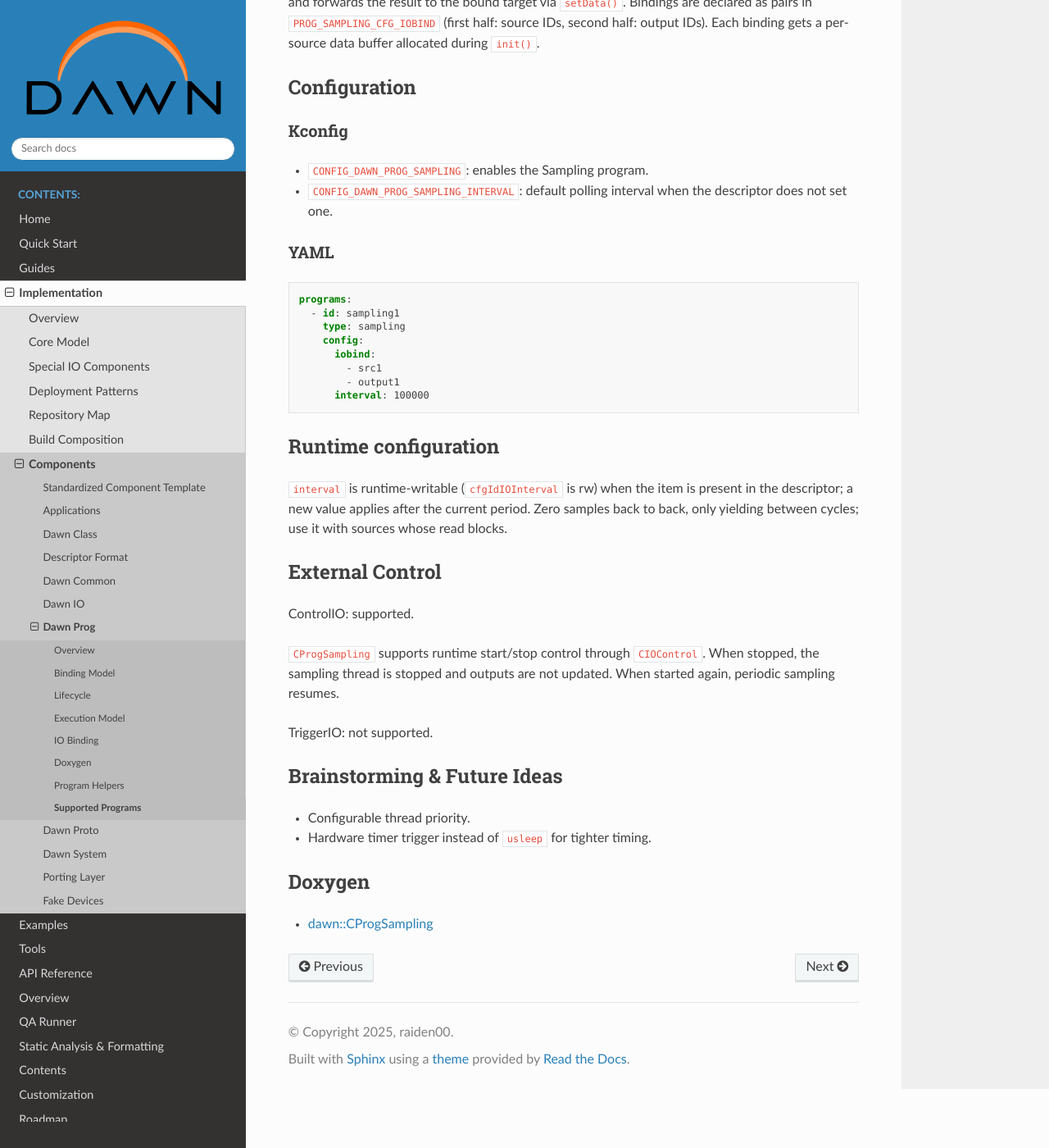
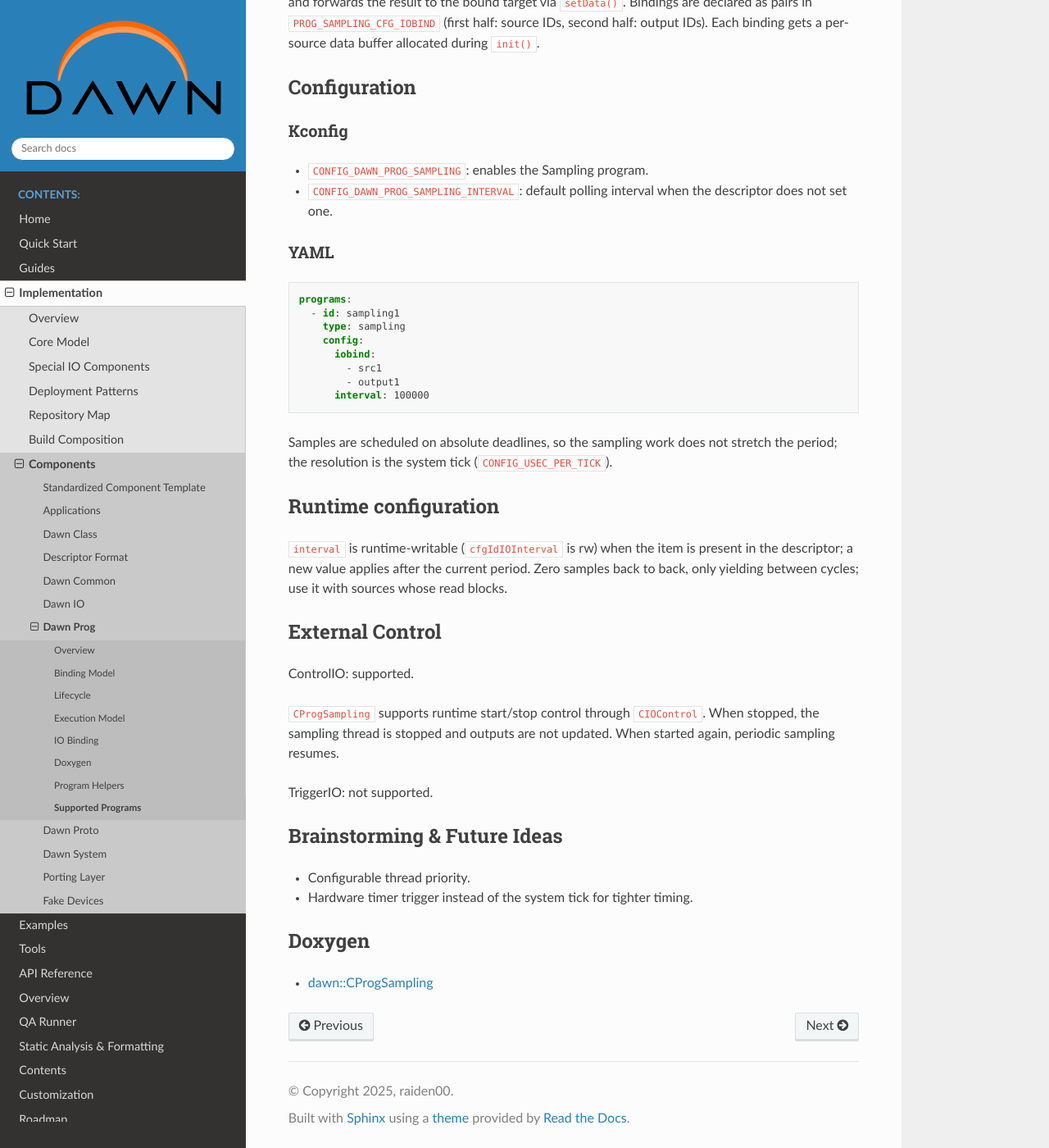
Before and after one commit to railab/dawn, a Sphinx documentation site: the page built from Documentation/components/prog/sampling.rst, in a window 1280 px wide and 1400 px high, scrolled down 572 px. Shown: the whole window at 82% size. Built offline with Sphinx 7.4.7 and the Read the Docs theme 3.1.0, drawn with Linux system fonts in a browser that asks for light colours.

Commit message:
prog/sampling: schedule samples on absolute deadlines
Each cycle slept the interval after the sampling work, so the work time
and the tick rounding of usleep() stretched every period: on the PPK2
(1 ms tick) 1/5/20 ms intervals gave 500/167/47 S/s. Deadlines now step
by the interval; a late sample is caught up on the next wakeup.

Signed-off-by: raiden00pl <raiden00@railab.me>

```diff
--- a/Documentation/components/prog/sampling.rst
+++ b/Documentation/components/prog/sampling.rst
@@ -51,6 +51,10 @@ YAML
            - output1
          interval: 100000
 
+Samples are scheduled on absolute deadlines, so the sampling work does not
+stretch the period; the resolution is the system tick
+(``CONFIG_USEC_PER_TICK``).
+
 Runtime configuration
 =====================
 
@@ -74,7 +78,7 @@ Brainstorming & Future Ideas
 ============================
 
 - Configurable thread priority.
-- Hardware timer trigger instead of ``usleep`` for tighter timing.
+- Hardware timer trigger instead of the system tick for tighter timing.
 
 Doxygen
 =======
```
Also changed, not shown: 2 other files.
